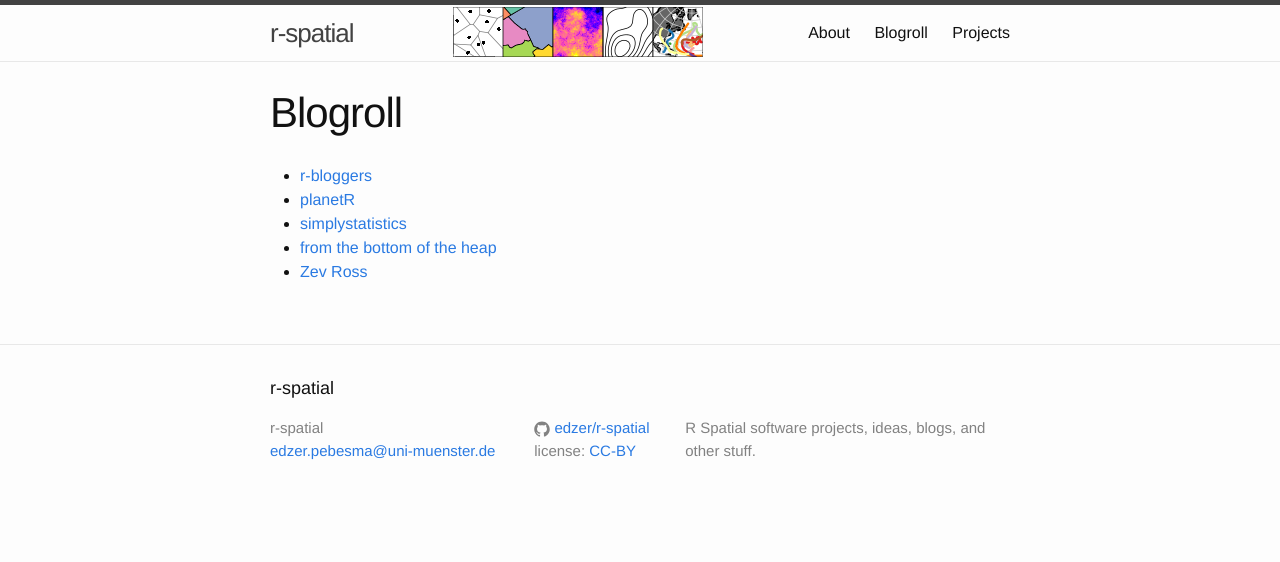
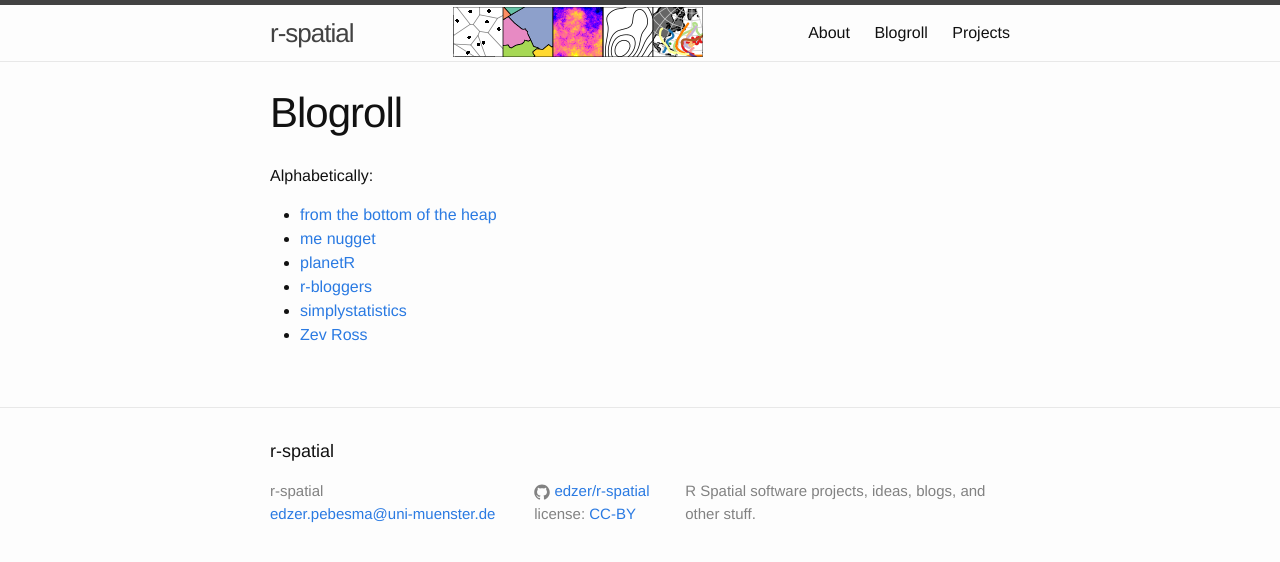
Before and after one commit to r-spatial/r-spatial.org, a Jekyll site: the page built from blogroll.md, in a window 1280 px wide. Shown: the top 562 px of the page. Built offline with Jekyll 4.4.1, drawn with Linux system fonts in a browser that asks for light colours.

Commit message:
add me nugget

```diff
--- a/blogroll.md
+++ b/blogroll.md
@@ -3,8 +3,11 @@ layout: page
 title: Blogroll
 permalink: blogroll/
 ---
+Alphabetically:
+
+* [from the bottom of the heap](http://www.fromthebottomoftheheap.net/)
+* [me nugget](http://menugget.blogspot.de/)
+* [planetR](http://planetr.stderr.org/)
 * [r-bloggers](http://www.r-bloggers.com/)
-* [planetR](http://planetr.stderr.org/)
 * [simplystatistics](http://simplystatistics.org/)
-* [from the bottom of the heap](http://www.fromthebottomoftheheap.net/)
 * [Zev Ross](http://zevross.com/blog/)
```
